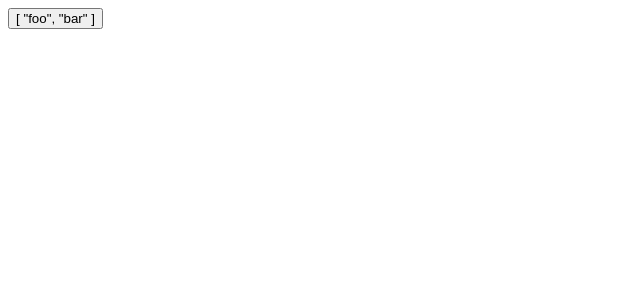
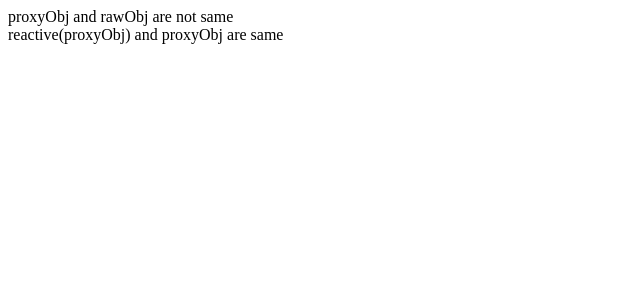
Before and after one commit to 73-hana/vue-docs, a Vue app in the folder samplecode/vue-reactivity/: page / in a window 1280 px wide. Shown: the top 300 px of the page, without its empty margins (0-640 px from the left). Built offline with nearby package versions, Linux system fonts and the light colour scheme.

Commit message:
rawObj and proxyObj are not same, proxyObj is return of reactive(rawObj)

```diff
--- a/samplecode/vue-reactivity/src/main.js
+++ b/samplecode/vue-reactivity/src/main.js
@@ -1,4 +1,4 @@
 import { createApp } from "vue";
-import Sample from "./reactivitySample04.vue";
+import Sample from "./reactivitySample06.vue";
 
 createApp(Sample).mount("#app");
--- /dev/null
+++ b/samplecode/vue-reactivity/src/reactivitySample06.vue
@@ -0,0 +1,19 @@
+<script setup>
+import { reactive } from "vue";
+
+const rawObj = {
+  count: 0,
+};
+const proxyObj = reactive(rawObj);
+</script>
+
+<template>
+  <div>
+    proxyObj and rawObj are
+    {{ proxyObj === rawObj ? "same" : "not same" }}
+  </div>
+  <div>
+    reactive(proxyObj) and proxyObj are
+    {{ reactive(proxyObj) === proxyObj ? "same" : "not same" }}
+  </div>
+</template>
```
Also changed, not shown: samplecode/vue-reactivity/src/reactivitySample05.vue (added, +12 -0 lines), 1 other file (tests, documents, lock files or other folders).
